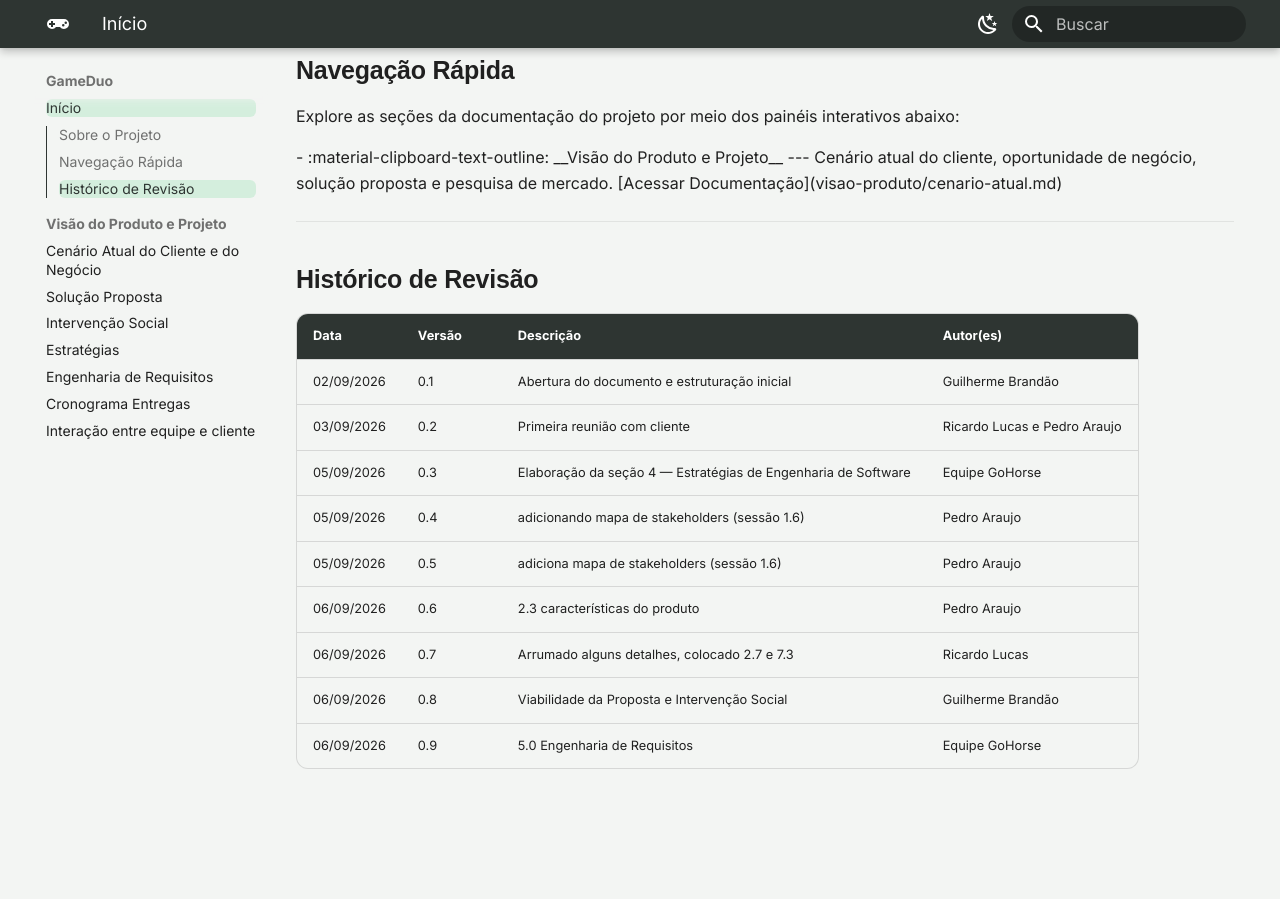
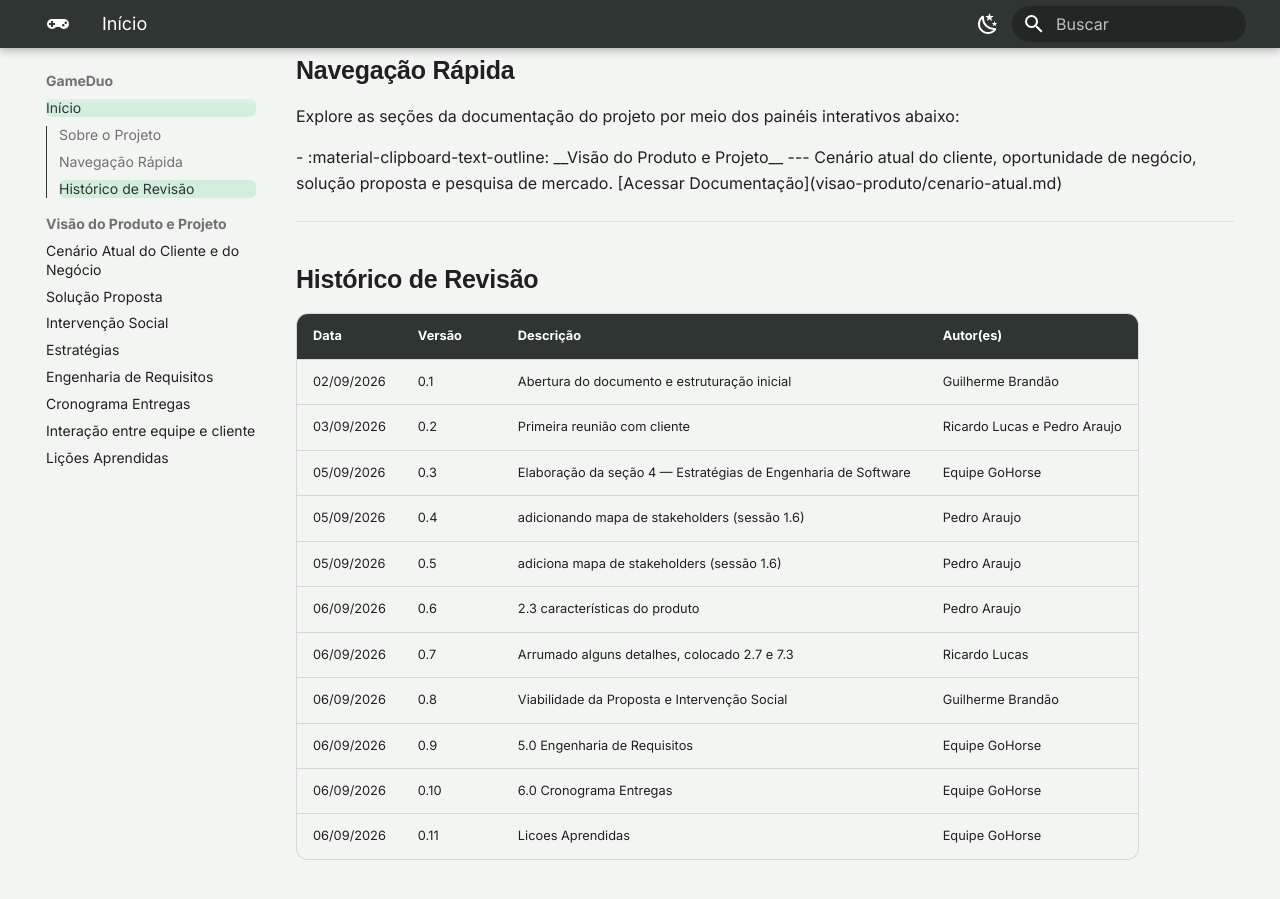
Before and after one commit to mdsreq-fga-unb/REQ-2026.2-T02-GameDuo, an MkDocs documentation site: the page built from docs/index.md, in a window 1280 px wide and 900 px high, scrolled down 710 px. Built offline with MkDocs 1.6.1 and Material for MkDocs 9.7.7, drawn with Linux system fonts in a browser that asks for light colours; before the commit the page ends 1519 px from its top, so only the background shows below that.

Commit message:
[DOCS] Visao Produto

```diff
--- a/docs/index.md
+++ b/docs/index.md
@@ -67,3 +67,5 @@ Explore as seções da documentação do projeto por meio dos painéis interativ
 | 06/09/2026 | 0.7 | Arrumado alguns detalhes, colocado 2.7 e 7.3  | Ricardo Lucas|
 | 06/09/2026 | 0.8 |  Viabilidade da Proposta e  Intervenção Social | Guilherme Brandão |
 | 06/09/2026 | 0.9 |  5.0 Engenharia de Requisitos | Equipe GoHorse |
+| 06/09/2026 | 0.10 | 6.0 Cronograma  Entregas | Equipe GoHorse |
+| 06/09/2026 | 0.11 | Licoes Aprendidas | Equipe GoHorse |
--- a/mkdocs.yml
+++ b/mkdocs.yml
@@ -75,3 +75,4 @@ nav:
       - Engenharia de Requisitos: visao-produto/engenharia-requisitos.md
       - Cronograma Entregas: visao-produto/cronograma-entregas.md
       - Interação entre equipe e cliente: visao-produto/interacao-equipe.md
+      - Lições Aprendidas: visao-produto/licoes-aprendidas.md
```
Also changed, not shown: docs/visao-produto/intervencao-social.md (+1 -1 lines), docs/visao-produto/licoes-aprendidas.md (added, +35 -0 lines).
